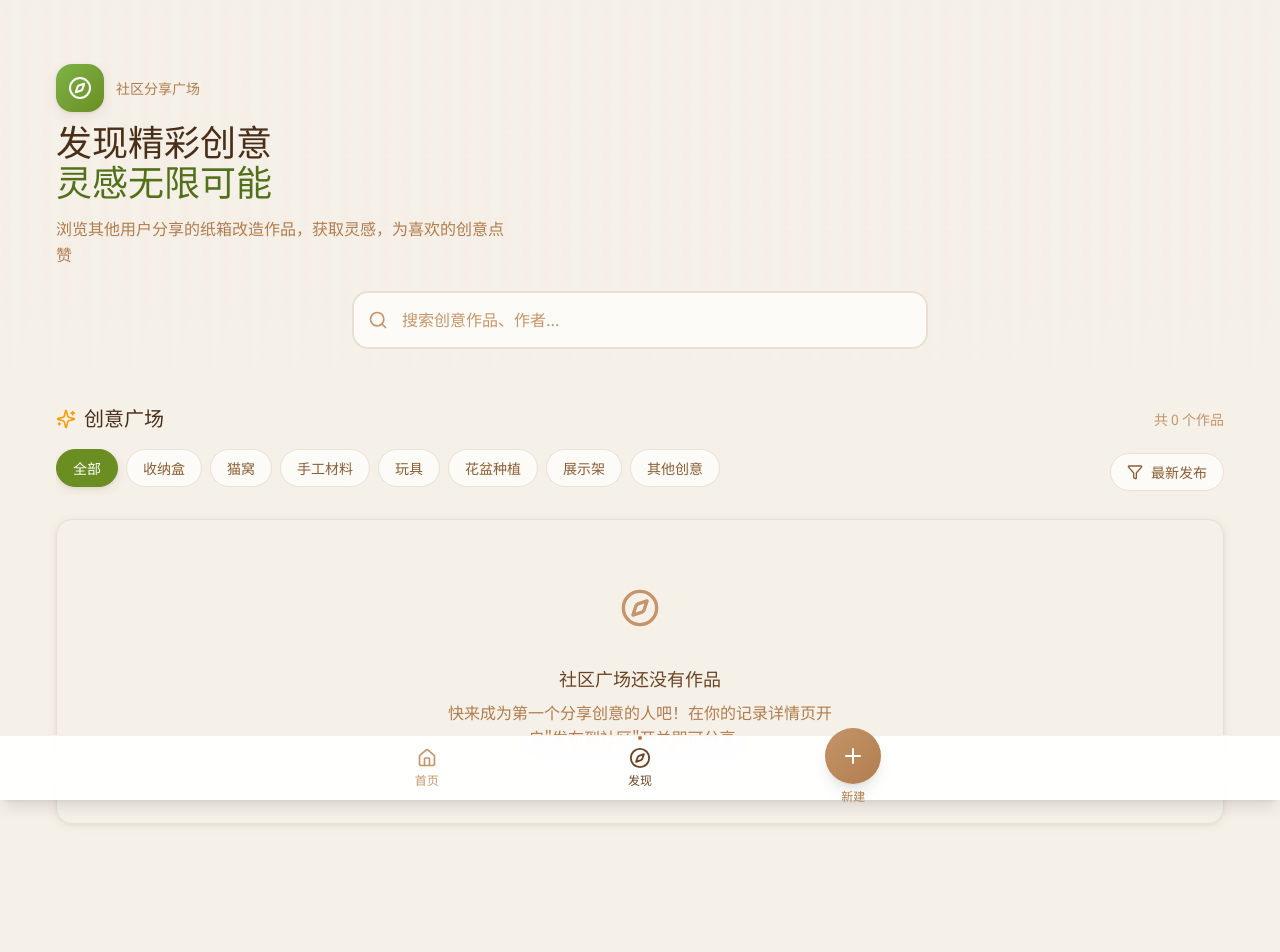
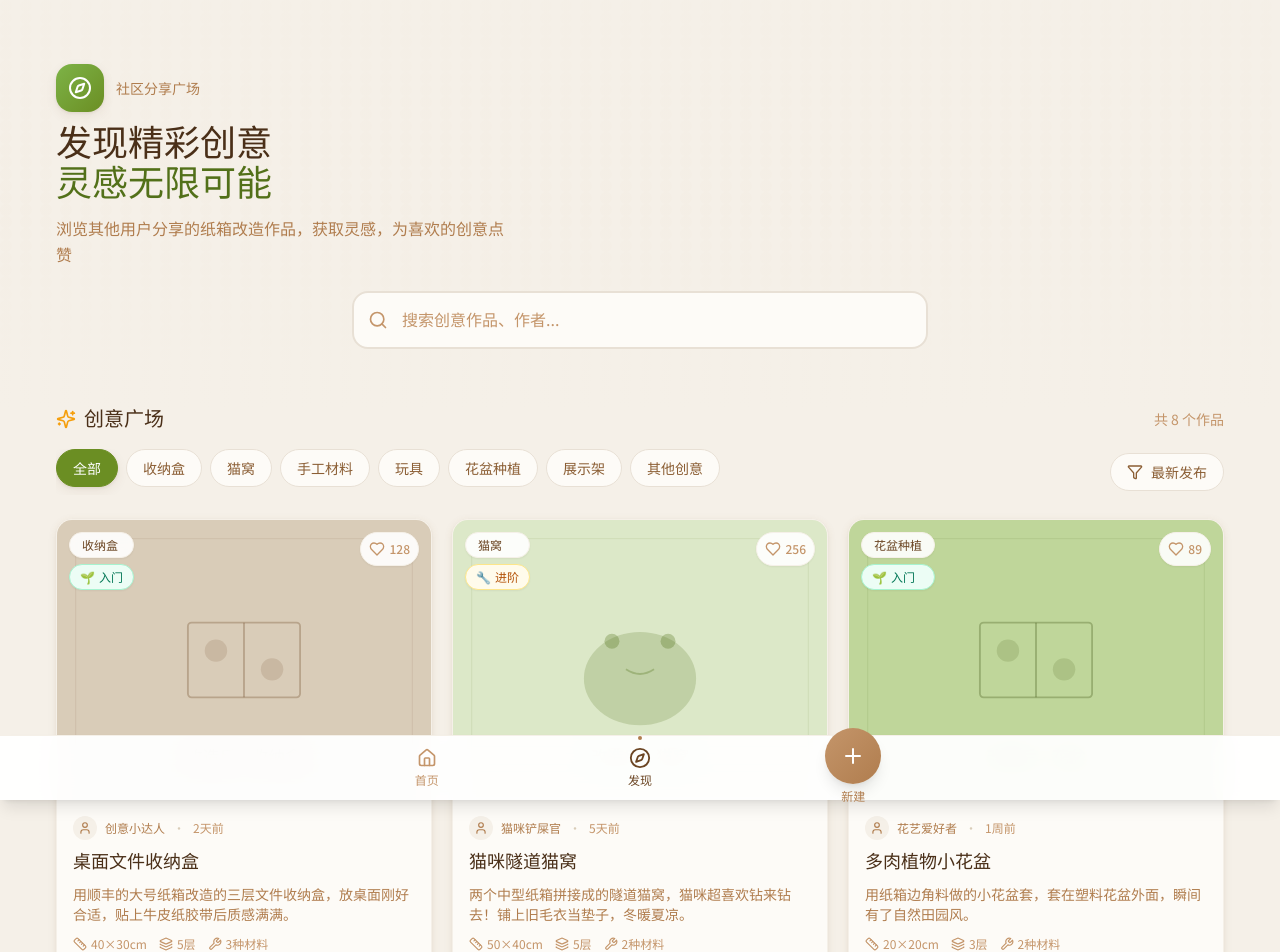
Before and after one commit to DDD520-DEL/ljy-28, a React (Vite) app: page /discover in a window 1280 px wide. Shown: the top 952 px of the page. Before the commit the page ends 920 px from the top, so only its background shows below. Built offline with nearby package versions, Linux system fonts and the light colour scheme; a web font is replaced by a local one.

Commit message:
.4016937876353100:00a22c01d80d28d91006807612359d06_6a36764771ed0961c31095b8.6a36a23371ed0961c310993c.6a36a23216bde9e7f0890eed:Trae CN.T(2026/6/20 22:22:43)

```diff
--- a/src/components/CommunityCard.tsx
+++ b/src/components/CommunityCard.tsx
@@ -14,20 +14,22 @@ interface CommunityCardProps {
 
 export default function CommunityCard({ record, index = 0, className }: CommunityCardProps) {
   const navigate = useNavigate();
-  const { toggleLike, hasLiked } = useBoxStore();
-  const categoryLabel = CATEGORY_LABELS[record.category];
-  const difficultyLabel = DIFFICULTY_LABELS[record.difficulty];
-  const difficultyIcon = DIFFICULTY_ICONS[record.difficulty];
-  const difficultyOpt = DIFFICULTY_OPTIONS.find(d => d.key === record.difficulty);
-  const liked = hasLiked(record.id);
+  const { toggleLike, records, likedRecords } = useBoxStore();
+
+  const latestRecord = records.find(r => r.id === record.id) || record;
+  const categoryLabel = CATEGORY_LABELS[latestRecord.category];
+  const difficultyLabel = DIFFICULTY_LABELS[latestRecord.difficulty];
+  const difficultyIcon = DIFFICULTY_ICONS[latestRecord.difficulty];
+  const difficultyOpt = DIFFICULTY_OPTIONS.find(d => d.key === latestRecord.difficulty);
+  const liked = likedRecords.includes(latestRecord.id);
 
   const handleClick = () => {
-    navigate(`/detail/${record.id}?from=community`);
+    navigate(`/detail/${latestRecord.id}?from=community`);
   };
 
   const handleLikeClick = (e: React.MouseEvent) => {
     e.stopPropagation();
-    toggleLike(record.id);
+    toggleLike(latestRecord.id);
   };
 
   return (
@@ -42,8 +44,8 @@ export default function CommunityCard({ record, index = 0, className }: Communit
     >
       <div className="relative overflow-hidden aspect-[4/3] bg-kraft-100">
         <img
-          src={record.afterImage}
-          alt={record.name}
+          src={latestRecord.afterImage}
+          alt={latestRecord.name}
           className="w-full h-full object-cover transition-transform duration-500 group-hover:scale-105"
           loading="lazy"
         />
@@ -70,7 +72,7 @@ export default function CommunityCard({ record, index = 0, className }: Communit
           title={liked ? '取消点赞' : '点赞'}
         >
           <Heart className={cn('w-4 h-4', liked && 'fill-current')} />
-          <span className="text-xs font-medium">{record.likes}</span>
+          <span className="text-xs font-medium">{latestRecord.likes}</span>
         </button>
         <div className="absolute inset-0 bg-gradient-to-t from-black/30 via-transparent to-transparent opacity-0 group-hover:opacity-100 transition-opacity duration-300" />
         <div className="absolute bottom-3 right-3 opacity-0 group-hover:opacity-100 transition-opacity duration-300">
@@ -86,30 +88,30 @@ export default function CommunityCard({ record, index = 0, className }: Communit
           <div className="w-6 h-6 rounded-full bg-kraft-100 flex items-center justify-center flex-shrink-0">
             <User className="w-3.5 h-3.5 text-kraft-500" />
           </div>
-          <span className="text-xs text-kraft-500 font-medium">{record.authorName}</span>
+          <span className="text-xs text-kraft-500 font-medium">{latestRecord.authorName}</span>
           <span className="text-xs text-kraft-300">·</span>
-          <span className="text-xs text-kraft-400">{formatDateRelative(record.publishedAt || record.createdAt)}</span>
+          <span className="text-xs text-kraft-400">{formatDateRelative(latestRecord.publishedAt || latestRecord.createdAt)}</span>
         </div>
         <h3 className="font-display text-lg font-semibold text-kraft-800 mb-2 line-clamp-1 group-hover:text-kraft-600 transition-colors">
-          {record.name}
+          {latestRecord.name}
         </h3>
         <p className="text-sm text-kraft-500 line-clamp-2 mb-3 min-h-[2.5rem]">
-          {record.description}
+          {latestRecord.description}
         </p>
         <div className="flex items-center justify-between text-xs text-kraft-400">
           <div className="flex items-center gap-3">
             <span className="flex items-center gap-1">
               <Ruler className="w-3.5 h-3.5" />
-              {record.boxLength}×{record.boxWidth}cm
+              {latestRecord.boxLength}×{latestRecord.boxWidth}cm
             </span>
             <span className="flex items-center gap-1">
               <Layers className="w-3.5 h-3.5" />
-              {record.corrugateLayers}层
+              {latestRecord.corrugateLayers}层
             </span>
-            {record.materials && record.materials.length > 0 && (
+            {latestRecord.materials && latestRecord.materials.length > 0 && (
               <span className="flex items-center gap-1">
                 <Wrench className="w-3.5 h-3.5" />
-                {record.materials.length}种材料
+                {latestRecord.materials.length}种材料
               </span>
             )}
           </div>
--- a/src/pages/Detail.tsx
+++ b/src/pages/Detail.tsx
@@ -1,4 +1,4 @@
-import { useEffect, useState } from 'react';
+import { useEffect } from 'react';
 import { useParams, useNavigate, useSearchParams } from 'react-router-dom';
 import {
   ArrowLeft,
@@ -29,8 +29,7 @@ export default function Detail() {
   const navigate = useNavigate();
   const [searchParams] = useSearchParams();
   const fromCommunity = searchParams.get('from') === 'community';
-  const { getRecordById, deleteRecord, init, isLoaded, toggleFavorite, isFavorite, togglePublish, toggleLike, hasLiked, currentUserId } = useBoxStore();
-  const [publishSwitch, setPublishSwitch] = useState(false);
+  const { records, likedRecords, deleteRecord, init, isLoaded, toggleFavorite, favorites, togglePublish, toggleLike, currentUserId } = useBoxStore();
 
   useEffect(() => {
     if (!isLoaded) {
@@ -38,15 +37,11 @@ export default function Detail() {
     }
   }, [init, isLoaded]);
 
-  const record = id ? getRecordById(id) : undefined;
+  const record = id ? records.find(r => r.id === id) : undefined;
   const isOwner = record && record.authorId === currentUserId;
-  const liked = record ? hasLiked(record.id) : false;
-
-  useEffect(() => {
-    if (record) {
-      setPublishSwitch(!!record.isPublished);
-    }
-  }, [record?.isPublished]);
+  const liked = record ? likedRecords.includes(record.id) : false;
+  const isFavorited = record ? favorites.includes(record.id) : false;
+  const isPublished = !!record?.isPublished;
 
   useEffect(() => {
     if (isLoaded && id && !record) {
@@ -64,10 +59,7 @@ export default function Detail() {
 
   const handlePublishToggle = () => {
     if (!record) return;
-    const success = togglePublish(record.id);
-    if (success) {
-      setPublishSwitch(!publishSwitch);
-    }
+    togglePublish(record.id);
   };
 
   if (!record) {
@@ -113,18 +105,18 @@ export default function Detail() {
               title={liked ? '取消点赞' : '点赞'}
             >
               <Heart className={`w-5 h-5 ${liked ? 'fill-current' : ''}`} />
-              <span className="text-sm font-medium">{record?.likes || 0}</span>
+              <span className="text-sm font-medium">{record.likes}</span>
             </button>
             <button
               onClick={() => record && toggleFavorite(record.id)}
               className={`p-2 rounded-lg transition-colors ${
-                record && isFavorite(record.id)
+                isFavorited
                   ? 'text-amber-500 hover:bg-amber-50'
                   : 'text-kraft-500 hover:text-amber-500 hover:bg-amber-50'
               }`}
-              title={record && isFavorite(record.id) ? '取消收藏' : '收藏'}
+              title={isFavorited ? '取消收藏' : '收藏'}
             >
-              <Star className={`w-5 h-5 ${record && isFavorite(record.id) ? 'fill-current' : ''}`} />
+              <Star className={`w-5 h-5 ${isFavorited ? 'fill-current' : ''}`} />
             </button>
             {isOwner && (
               <button
@@ -302,14 +294,14 @@ export default function Detail() {
                   <div>
                     <h3 className="font-semibold text-kraft-800 flex items-center gap-2">
                       发布到社区广场
-                      {publishSwitch && (
+                      {isPublished && (
                         <span className="inline-flex items-center px-2 py-0.5 rounded-full text-xs font-medium bg-forest-100 text-forest-700">
                           已开启
                         </span>
                       )}
                     </h3>
                     <p className="text-sm text-kraft-500 mt-0.5">
-                      {publishSwitch
+                      {isPublished
                         ? '你的创意正在社区广场展示，其他用户可以浏览和点赞'
                         : '开启后，这条改造记录将对所有用户可见'}
                     </p>
@@ -319,13 +311,13 @@ export default function Detail() {
                   onClick={handlePublishToggle}
                   className={cn(
                     'relative inline-flex h-7 w-12 items-center rounded-full transition-colors duration-200 focus:outline-none focus:ring-2 focus:ring-forest-400 focus:ring-offset-2',
-                    publishSwitch ? 'bg-forest-500' : 'bg-kraft-200'
+                    isPublished ? 'bg-forest-500' : 'bg-kraft-200'
                   )}
                 >
                   <span
                     className={cn(
                       'inline-block h-5 w-5 transform rounded-full bg-white shadow-md transition-transform duration-200',
-                      publishSwitch ? 'translate-x-6' : 'translate-x-1'
+                      isPublished ? 'translate-x-6' : 'translate-x-1'
                     )}
                   />
                 </button>
--- a/src/pages/Discover.tsx
+++ b/src/pages/Discover.tsx
@@ -10,6 +10,7 @@ export default function Discover() {
   const {
     init,
     isLoaded,
+    records,
     communityCategory,
     communitySortBy,
     setCommunityCategory,
@@ -26,7 +27,7 @@ export default function Discover() {
     }
   }, [init, isLoaded]);
 
-  const publishedRecords = useMemo(() => getPublishedRecords(), [getPublishedRecords, communityCategory, communitySortBy]);
+  const publishedRecords = useMemo(() => getPublishedRecords(), [records, getPublishedRecords, communityCategory, communitySortBy]);
 
   const filteredRecords = useMemo(() => {
     if (!searchKeyword.trim()) return publishedRecords;
```
